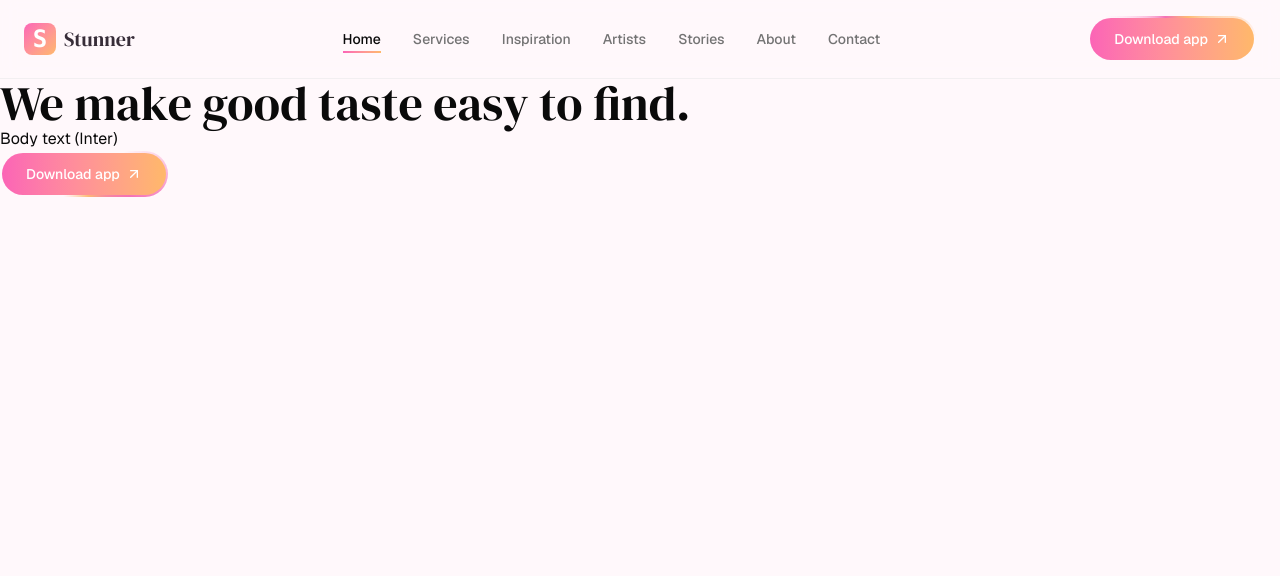
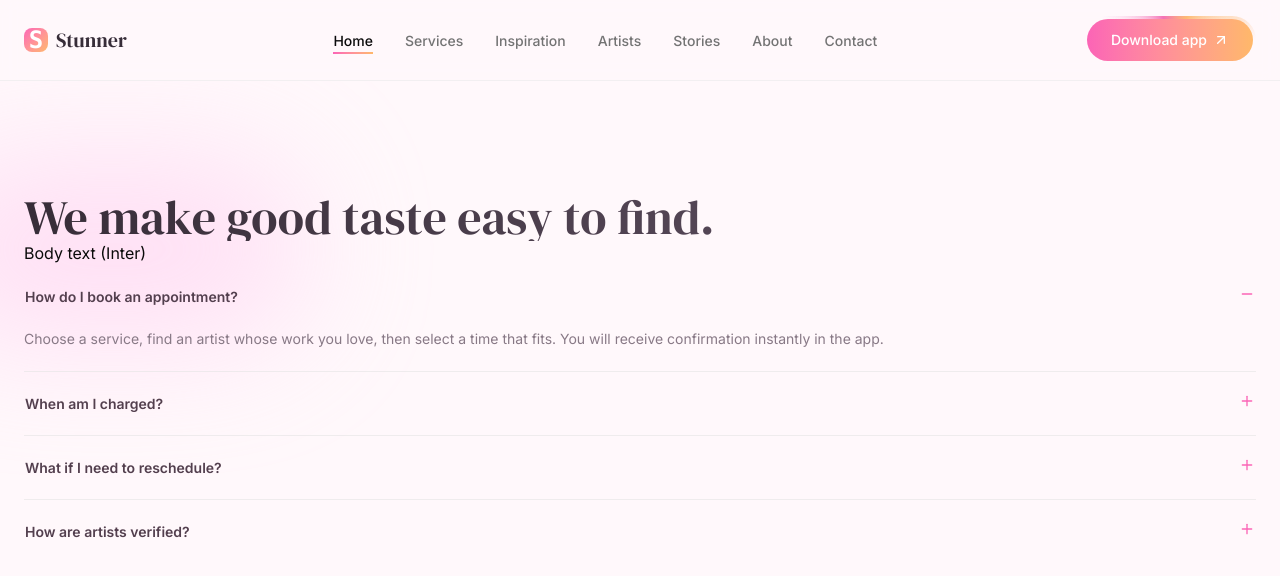
Before and after one commit to shukumar-542/beauty-service-landing, a Next.js app: page / in a window 1280 px wide. Shown: the top 576 px of the page. Built offline with nearby package versions, Linux system fonts and the light colour scheme.

Commit message:
Implement accordion for faq section

```diff
--- a/app/globals.css
+++ b/app/globals.css
@@ -7,7 +7,7 @@
 @theme inline {
   --color-background: var(--background);
   --color-foreground: var(--foreground);
- --font-sans: var(--font-sans);
+ --font-sans: var(--font-inter);
   --font-serif: var(--font-dm-serif);
   --font-heading: var(--font-sans);
   --color-sidebar-ring: var(--sidebar-ring);
--- a/app/layout.tsx
+++ b/app/layout.tsx
@@ -1,9 +1,8 @@
 import type { Metadata } from "next";
-import {  DM_Serif_Display, Geist_Mono, Inter, Geist } from "next/font/google";
+import {  DM_Serif_Display, Inter } from "next/font/google";
 import "./globals.css";
 import { cn } from "@/lib/utils";
 
-const geist = Geist({subsets:['latin'],variable:'--font-sans'});
 
 const inter = Inter({
   variable: "--font-inter",
@@ -25,7 +24,7 @@ export default function RootLayout({ children }: LayoutProps<"/">) {
   return (
     <html
       lang="en"
-      className={cn("h-full", "antialiased", inter.variable, dmSerifDisplay.variable, "font-sans", geist.variable)}
+      className={cn("h-full", "antialiased", inter.variable, dmSerifDisplay.variable, "font-sans")}
     >
       <body className="min-h-full flex flex-col">{children}</body>
     </html>
--- a/app/page.tsx
+++ b/app/page.tsx
@@ -1,18 +1,32 @@
 import DownloadButton from "@/components/DownloadButton";
+import FaqSection from "@/components/FaqSection/FaqSection";
+import HeroText from "@/components/HeroText/HeroText";
 import Navbar from "@/components/layout/Navbar";
 
 
 export default function Home() {
   return (
     <>
-    <Navbar/>
-      <h1 className="font-serif text-5xl">We make good taste
-        easy to find.</h1>
-      <p className="font-sans">Body text (Inter)</p>
-      <div>
+      <Navbar />
 
-        <DownloadButton />
+      <div className="relative overflow-hidden py-28">
+        {/* Soft pink glow - top left */}
+        <div className="absolute top-20 -left-20 h-44 w-96 rounded-full bg-[#FFCEF0] opacity-60 blur-3xl" />
+
+        <div className="container relative mx-auto px-6">
+          {/* <HeroText /> */}
+          <h1 className="font-serif text-5xl bg-[length:200%_auto] bg-gradient-to-r from-[#372D38] via-[#6b5a6d] to-[#372D38] bg-clip-text text-transparent animate-[wave_4s_ease-in-out_infinite]">
+            We make good taste easy to find.
+          </h1>
+          <p className="font-sans">Body text (Inter)</p>
+          <div>
+           <FaqSection/>
+          </div>
+        </div>
       </div>
+
+
+
     </>
   );
 }
--- a/components/DownloadButton.tsx
+++ b/components/DownloadButton.tsx
@@ -5,7 +5,7 @@ import { ArrowUpRight } from "lucide-react";
 
 export default function DownloadButton() {
   return (
-    <div className="relative inline-flex overflow-hidden rounded-full p-px">
+    <div className="relative inline-flex overflow-hidden rounded-full p-0.5">
       <span
         className="absolute inset-[-300%] animate-spin bg-[conic-gradient(from_90deg_at_50%_50%,transparent_0%,transparent_55%,#f472b6_70%,#fdba74_85%,transparent_100%)]"
         style={{ animationDuration: "4s" }}
--- /dev/null
+++ b/components/FaqSection/FaqSection.tsx
@@ -0,0 +1,51 @@
+"use client";
+
+import {
+  Accordion,
+  AccordionContent,
+  AccordionItem,
+  AccordionTrigger,
+} from "@/components/ui/accordion";
+import { Plus, Minus } from "lucide-react";
+
+const FAQS = [
+  {
+    question: "How do I book an appointment?",
+    answer:
+      "Choose a service, find an artist whose work you love, then select a time that fits. You will receive confirmation instantly in the app.",
+  },
+  {
+    question: "When am I charged?",
+    answer:
+      "You are charged after your appointment is confirmed by the artist, not before.",
+  },
+  {
+    question: "What if I need to reschedule?",
+    answer:
+      "You can reschedule anytime up to 24 hours before your appointment directly from the app.",
+  },
+  {
+    question: "How are artists verified?",
+    answer:
+      "Every artist goes through a manual review of their portfolio, credentials, and client reviews before joining the platform.",
+  },
+];
+
+export default function FaqSection() {
+  return (
+  <Accordion multiple={false} defaultValue={["item-0"]} className="w-full font-sans">
+  {FAQS.map((faq, i) => (
+    <AccordionItem key={i} value={`item-${i}`} className="border-border/60">
+      <AccordionTrigger className="group py-5 text-[14px] text-left font-semibold text-[#533F4E] hover:no-underline ">
+        {faq.question}
+        <Plus className="ml-auto size-4 shrink-0 text-pink-400 transition-transform duration-200 block! group-data-panel-open:hidden!" />
+        <Minus className="ml-auto hidden size-4 shrink-0 text-pink-400 transition-transform duration-200 group-data-panel-open:block!" />
+      </AccordionTrigger>
+      <AccordionContent className="pb-5 text-sm leading-relaxed text-[#887986]">
+        {faq.answer}
+      </AccordionContent>
+    </AccordionItem>
+  ))}
+</Accordion>
+  );
+}
--- /dev/null
+++ b/components/HeroText/HeroText.tsx
@@ -0,0 +1,33 @@
+"use client";
+
+import { motion } from "motion/react";
+
+const text = "Beauty, easy to find.";
+const words = text.split(" ");
+
+export default function HeroText() {
+  return (
+    <h1 className="font-serif text-5xl">
+      {words.map((w, i) => (
+        <motion.span
+          key={i}
+          className="inline-block mr-2"
+          initial={{ color: "#372D38" }}
+          animate={{
+            color: ["#372D38", "#FFA3FF", "#372D38"],
+          }}
+          transition={{
+            duration: 6,
+            times: [0, 0.5, 1],
+            repeat: Infinity,
+            repeatDelay: words.length * 0.3,
+            delay: i * 0.15,
+            ease: "easeInOut",
+          }}
+        >
+          {w}
+        </motion.span>
+      ))}
+    </h1>
+  );
+}
--- a/components/layout/Navbar.tsx
+++ b/components/layout/Navbar.tsx
@@ -29,7 +29,7 @@ export default function Navbar() {
             <nav className="mx-auto flex container items-center justify-between px-6 py-4">
                 {/* Logo */}
                 <a href="#home" className="flex items-center gap-2">
-                    <span className="flex size-8 text-2xl items-center font-mono justify-center rounded-md bg-linear-to-br from-pink-400 to-orange-300 font-semibold text-white">
+                    <span className="flex size-6 text-2xl items-center font-mono justify-center rounded-md bg-linear-to-br from-pink-400 to-orange-300 font-semibold text-white">
                         S
                     </span>
                     <span className="font-serif text-xl font-medium text-[#372D38]">
--- /dev/null
+++ b/components/ui/accordion.tsx
@@ -0,0 +1,72 @@
+import { Accordion as AccordionPrimitive } from "@base-ui/react/accordion"
+
+import { cn } from "@/lib/utils"
+import { ChevronDownIcon, ChevronUpIcon } from "lucide-react"
+
+function Accordion({ className, ...props }: AccordionPrimitive.Root.Props) {
+  return (
+    <AccordionPrimitive.Root
+      data-slot="accordion"
+      className={cn("flex w-full flex-col", className)}
+      {...props}
+    />
+  )
+}
+
+function AccordionItem({ className, ...props }: AccordionPrimitive.Item.Props) {
+  return (
+    <AccordionPrimitive.Item
+      data-slot="accordion-item"
+      className={cn("not-last:border-b", className)}
+      {...props}
+    />
+  )
+}
+
+function AccordionTrigger({
+  className,
+  children,
+  ...props
+}: AccordionPrimitive.Trigger.Props) {
+  return (
+    <AccordionPrimitive.Header className="flex">
+      <AccordionPrimitive.Trigger
+        data-slot="accordion-trigger"
+        className={cn(
+          "group/accordion-trigger relative flex flex-1 items-start justify-between rounded-lg border border-transparent py-2.5 text-left text-sm font-medium transition-all outline-none hover:underline focus-visible:border-ring focus-visible:ring-3 focus-visible:ring-ring/50 focus-visible:after:border-ring aria-disabled:pointer-events-none aria-disabled:opacity-50 **:data-[slot=accordion-trigger-icon]:ml-auto **:data-[slot=accordion-trigger-icon]:size-4 **:data-[slot=accordion-trigger-icon]:text-muted-foreground",
+          className
+        )}
+        {...props}
+      >
+        {children}
+        {/* <ChevronDownIcon data-slot="accordion-trigger-icon" className="pointer-events-none shrink-0 group-aria-expanded/accordion-trigger:hidden" />
+        <ChevronUpIcon data-slot="accordion-trigger-icon" className="pointer-events-none hidden shrink-0 group-aria-expanded/accordion-trigger:inline" /> */}
+      </AccordionPrimitive.Trigger>
+    </AccordionPrimitive.Header>
+  )
+}
+
+function AccordionContent({
+  className,
+  children,
+  ...props
+}: AccordionPrimitive.Panel.Props) {
+  return (
+    <AccordionPrimitive.Panel
+      data-slot="accordion-content"
+      className="overflow-hidden text-sm data-open:animate-accordion-down data-closed:animate-accordion-up"
+      {...props}
+    >
+      <div
+        className={cn(
+          "h-(--accordion-panel-height) pt-0 pb-2.5 data-ending-style:h-0 data-starting-style:h-0 [&_a]:underline [&_a]:underline-offset-3 [&_a]:hover:text-foreground [&_p:not(:last-child)]:mb-4",
+          className
+        )}
+      >
+        {children}
+      </div>
+    </AccordionPrimitive.Panel>
+  )
+}
+
+export { Accordion, AccordionItem, AccordionTrigger, AccordionContent }
```
